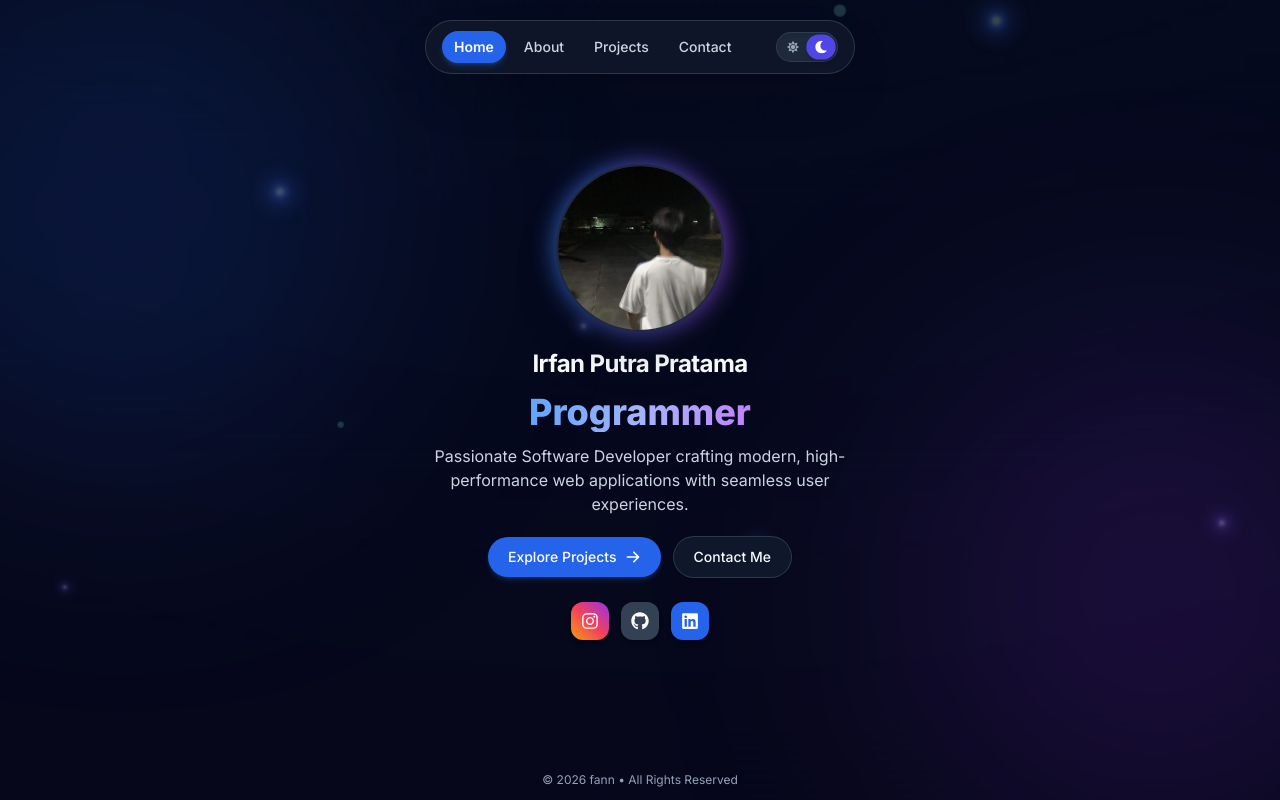
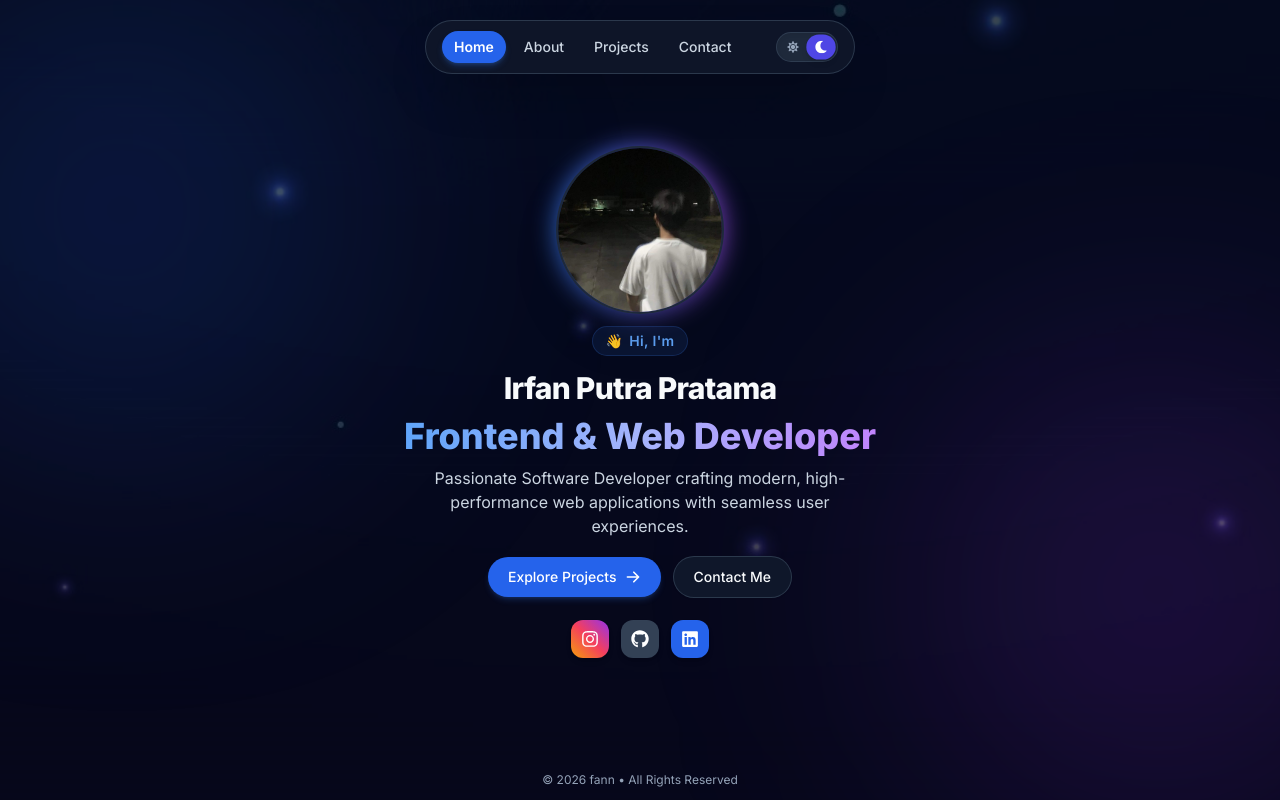
Before and after one commit to irfannn27/irfan-portofolio, a React (Vite) app: page / in a window 1280 px wide. Built offline with nearby package versions, Linux system fonts and the light colour scheme.

Commit message:
feat: add Hi, I'm badge and set role to Frontend & Web Developer

```diff
--- a/index.html
+++ b/index.html
@@ -5,15 +5,15 @@
     <link rel="icon" type="image/svg+xml" href="/vite.svg" />
     <meta name="viewport" content="width=device-width, initial-scale=1.0, maximum-scale=5.0" />
     <!-- Primary Meta Tags -->
-    <title>Irfan Putra Pratama | Portfolio & Software Developer</title>
-    <meta name="title" content="Irfan Putra Pratama | Portfolio & Software Developer" />
+    <title>Irfan Putra Pratama | Frontend & Web Developer</title>
+    <meta name="title" content="Irfan Putra Pratama | Frontend & Web Developer" />
     <meta
       name="description"
-      content="Official portfolio of Irfan Putra Pratama, an Informatics Engineering student and Software Developer specializing in modern web applications, React, Next.js, and TypeScript."
+      content="Official portfolio of Irfan Putra Pratama, an Informatics Engineering student and Frontend & Web Developer specializing in modern web applications, React, Next.js, and TypeScript."
     />
     <meta
       name="keywords"
-      content="Irfan Putra Pratama, Irfan, Irfannn27, skawnfaa, Programmer, Software Developer, Frontend Developer, Web Developer Palembang, Politeknik Sekayu"
+      content="Irfan Putra Pratama, Irfan, Irfannn27, skawnfaa, Frontend Developer, Web Developer, Programmer, Software Developer, React Developer, Politeknik Sekayu"
     />
     <meta name="author" content="Irfan Putra Pratama" />
     <meta name="robots" content="index, follow" />
@@ -23,20 +23,20 @@
     <!-- Open Graph / Facebook / WhatsApp -->
     <meta property="og:type" content="website" />
     <meta property="og:url" content="https://www.rrfnnn.my.id/" />
-    <meta property="og:title" content="Irfan Putra Pratama | Portfolio & Software Developer" />
+    <meta property="og:title" content="Irfan Putra Pratama | Frontend & Web Developer" />
     <meta
       property="og:description"
-      content="Explore projects, skills, and contact Irfan Putra Pratama - Software Developer passionate about building high-performance modern web apps."
+      content="Explore projects, skills, and contact Irfan Putra Pratama - Frontend & Web Developer passionate about building high-performance modern web apps."
     />
     <meta property="og:image" content="https://www.rrfnnn.my.id/img/myfoto.jpg" />
 
     <!-- Twitter -->
     <meta property="twitter:card" content="summary_large_image" />
     <meta property="twitter:url" content="https://www.rrfnnn.my.id/" />
-    <meta property="twitter:title" content="Irfan Putra Pratama | Portfolio & Software Developer" />
+    <meta property="twitter:title" content="Irfan Putra Pratama | Frontend & Web Developer" />
     <meta
       property="twitter:description"
-      content="Explore projects, skills, and contact Irfan Putra Pratama - Software Developer passionate about building high-performance modern web apps."
+      content="Explore projects, skills, and contact Irfan Putra Pratama - Frontend & Web Developer passionate about building high-performance modern web apps."
     />
     <meta property="twitter:image" content="https://www.rrfnnn.my.id/img/myfoto.jpg" />
 
--- a/src/components/HeroSection.tsx
+++ b/src/components/HeroSection.tsx
@@ -17,7 +17,7 @@ const HeroSection: React.FC = () => {
       gsap.to(textRef.current, {
         duration: 3,
         text: {
-          value: "Programmer",
+          value: "Frontend & Web Developer",
           delimiter: "",
         },
       });
@@ -36,7 +36,7 @@ const HeroSection: React.FC = () => {
       ref={containerRef}
     >
       {/* Profile Avatar with glowing border */}
-      <div className="relative mb-5 group">
+      <div className="relative mb-4 group">
         <div className="absolute -inset-1 rounded-full bg-gradient-to-r from-blue-500 via-indigo-500 to-purple-500 opacity-60 dark:opacity-80 blur-md group-hover:opacity-100 transition duration-500"></div>
         <img
           ref={imgRef}
@@ -47,8 +47,14 @@ const HeroSection: React.FC = () => {
       </div>
 
       {/* Info */}
-      <div className="space-y-3 px-2">
-        <h2 className="text-xl sm:text-2xl font-bold text-slate-800 dark:text-white tracking-tight">
+      <div className="space-y-2.5 px-2">
+        {/* Friendly greeting pill */}
+        <div className="inline-flex items-center gap-1.5 px-3 py-1 rounded-full bg-blue-500/10 border border-blue-500/20 text-blue-600 dark:text-blue-400 text-xs sm:text-sm font-semibold tracking-wide mb-1">
+          <span className="animate-wave inline-block origin-bottom-right">👋</span>
+          <span>Hi, I'm</span>
+        </div>
+
+        <h2 className="text-2xl sm:text-3xl font-extrabold text-slate-900 dark:text-white tracking-tight">
           Irfan Putra Pratama
         </h2>
 
```
